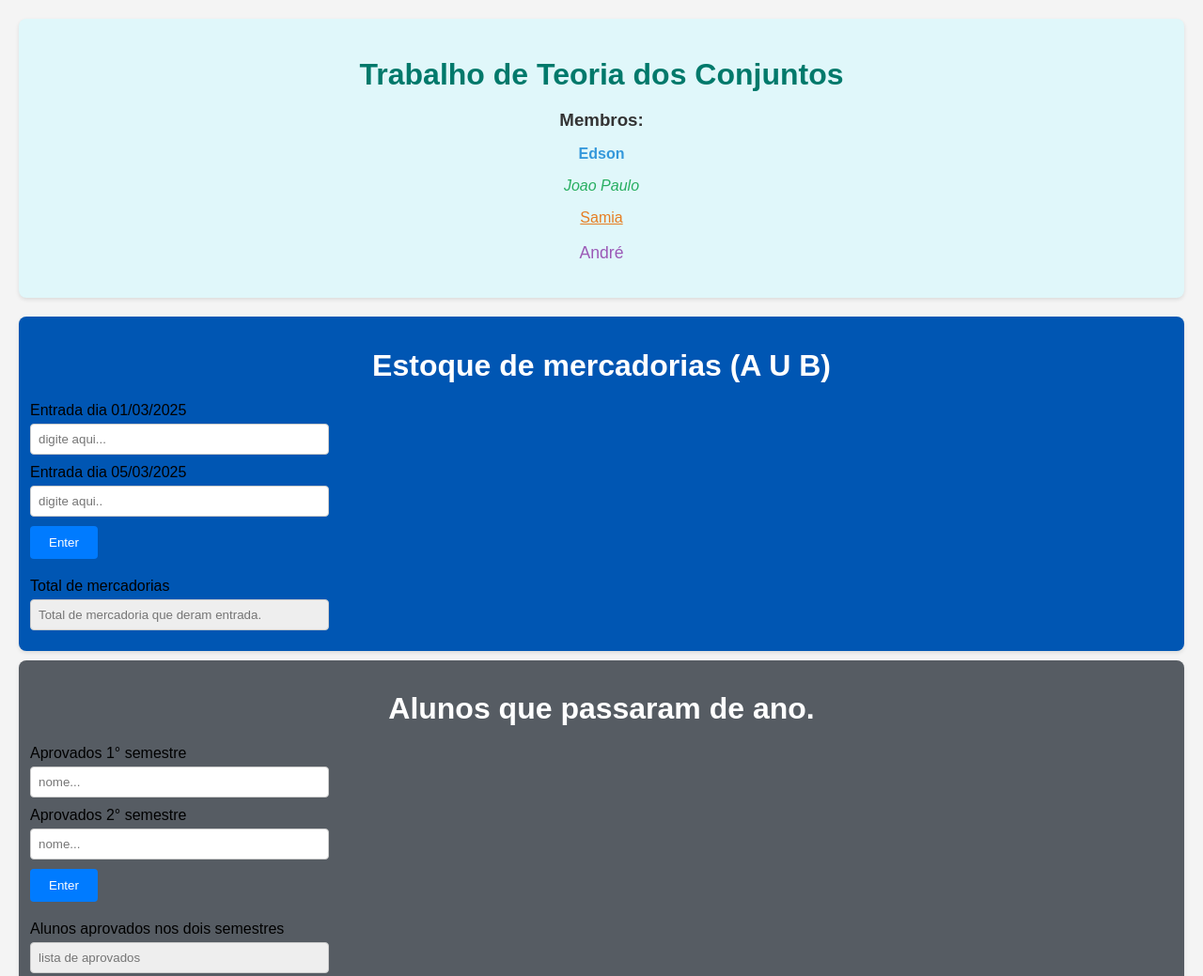
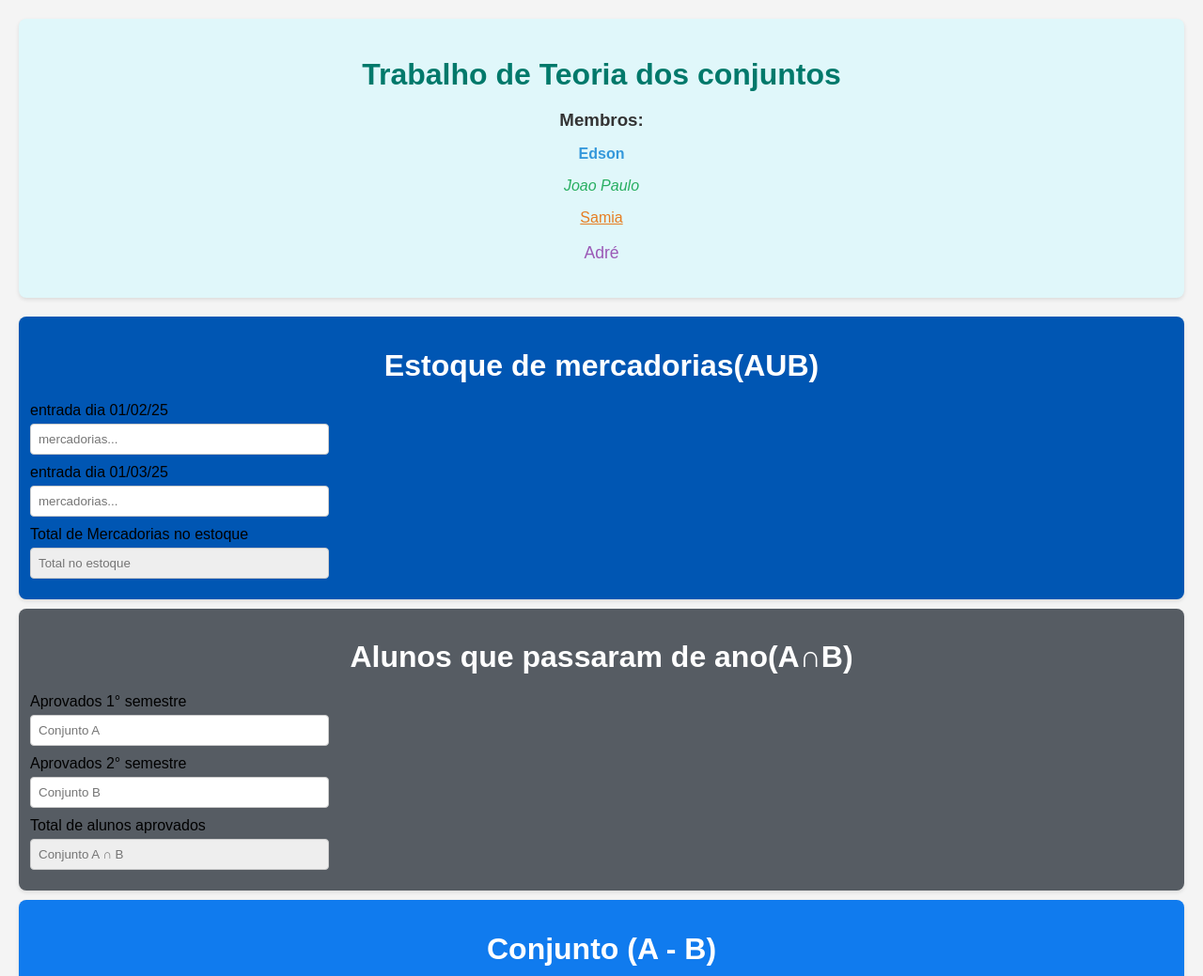
Before and after one commit to edsonsilva1987/Teoria.ads, a plain HTML site: page index.html in a window 1280 px wide. Shown: the top 1039 px of the page at 94% size. Drawn offline with Linux system fonts and the light colour scheme.

Commit message:
Update index.html
atualizando listas

```diff
--- a/index.html
+++ b/index.html
@@ -8,58 +8,53 @@
 </head>
 <body>
   <div class="inicio">
-    <h1>Trabalho de <strong>Teoria dos Conjuntos</strong></h1>
+    <h1>Trabalho de <strong>Teoria dos conjuntos</strong></h1>
     <h3>Membros:</h3>
     <p class="1">Edson</p>
     <p class="2">Joao Paulo</p>
     <p class="3">Samia</p>
-    <p class="4">André</p>
+    <p class="4">Adré</p>
 </div>
 
-  <div class="uniao"><h1>Estoque de mercadorias (A U B)</h1>
-    <label>Entrada dia 01/03/2025</label>
-    <input placeholder="digite aqui..." type="text" id="uniaoA"><br>
-    <label>Entrada dia 05/03/2025</label>
-    <input placeholder="digite aqui.." type="text" id="uniaoB"><br>
-    <button onclick="enter()">Enter</button>
-    <label>Total de mercadorias</label>
-    <input placeholder="Total de mercadoria que deram entrada." type="text" id="uniaoAB" readonly>
+  <div class="uniao"><h1>Estoque de mercadorias(AUB)</h1>
+    <label>entrada dia 01/02/25</label>
+    <input class="entrada" placeholder="mercadorias..." type="text" id="uniaoA"><br>
+    <label>entrada dia 01/03/25</label>
+    <input class="entrada" placeholder="mercadorias..." type="text" id="uniaoB"><br>
+    <label>Total de Mercadorias no estoque</label>
+    <input class="res" placeholder="Total no estoque" type="text" id="uniaoAB" readonly>
   </div>
 
-  <div class="intercecao"><h1>Alunos que passaram de ano.</h1>
+  <div class="intercecao"><h1>Alunos que passaram de ano(A∩B)</h1>
     <label>Aprovados 1° semestre</label>
-    <input placeholder="nome..." type="text" id="interA"><br>
+    <input class="entrada" placeholder="Conjunto A" type="text" id="interA"><br>
     <label>Aprovados 2° semestre</label>
-    <input placeholder="nome..." type="text" id="interB"><br>
-    <button onclick="Inter()">Enter</button>
-    <label>Alunos aprovados nos dois semestres</label>
-    <input placeholder="lista de aprovados" type="text" id="interAB" readonly>
+    <input class="entrada" placeholder="Conjunto B" type="text" id="interB"><br>
+    <label>Total de alunos aprovados</label>
+    <input class="res" placeholder="Conjunto A ∩ B" type="text" id="interAB" readonly>
   </div>
 
  <div class="aMenosB"><h1>Conjunto (A - B)</h1>
   <label>Conjunto A</label>
-  <input type="text" id="conjuntoA" placeholder="conjunto A">
+  <input type="text" class="entrada" id="conjuntoA" placeholder="conjunto A">
   <label>Conjunto B</label>
-  <input type="text" id="conjuntoB" placeholder="conjunto B"><br>
-  <button onclick="calcularDiferenca()">Enter</button>
+  <input type="text" class="entrada" id="conjuntoB" placeholder="conjunto B"><br>
   <label>Resultado:</label>
-  <input type="text" id="resultado" placeholder="Resultado (A - B)" readonly>
+  <input class="res" type="text" id="resultado" placeholder="Resultado (A - B)" readonly>
 </div>
 <div class="aubc">
   <h1>A ∪ (B ∩ C)</h1>
 
   <label for="conjuntoA">Conjunto A (separado por vírgulas):</label>
-  <input type="text" id="conjuntoAA"><br><br>
+  <input type="text" class="entrada" id="conjuntoAA"><br><br>
 
   <label for="conjuntoB">Conjunto B (separado por vírgulas):</label>
-  <input type="text" id="conjuntoBB"><br><br>
+  <input type="text" class="entrada" id="conjuntoBB"><br><br>
 
   <label for="conjuntoC">Conjunto C (separado por vírgulas):</label>
-  <input type="text" id="conjuntoCC"><br><br>
+  <input type="text" class="entrada" id="conjuntoCC"><br><br>
 
-  <button onclick="calcularUniaoIntersecao()">Calcular A ∪ (B ∩ C)</button><br><br>
-
-  <input type="text" id="resultadoo" placeholder="Resultado A ∪ (B ∩ C)" readonly>
+  <input type="text" class="res" id="resultadoo" placeholder="Resultado A ∪ (B ∩ C)" readonly>
 </div>
 
 
```
